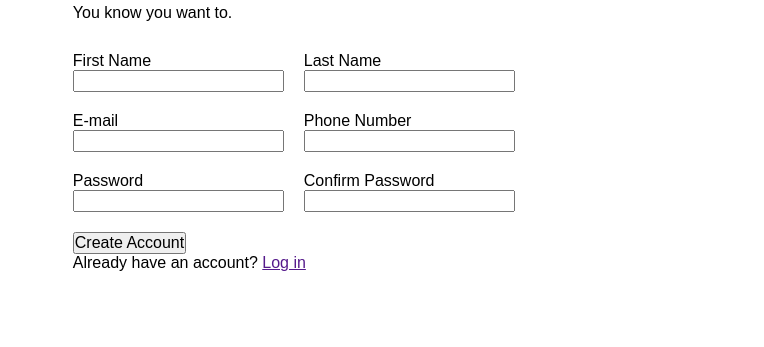
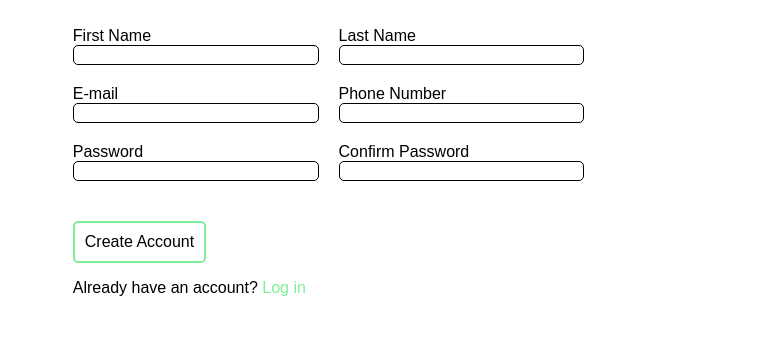
Before and after one commit to Miissy/Sign-UpForm, a plain HTML site: page index.html in a window 1280 px wide. Shown: the part 289-636 px from the top of the page, 516-1280 px from the left. Drawn offline with Linux system fonts and the light colour scheme.

Commit message:
Styles added, missing JS for error messages to finalize project

```diff
--- a/style.css
+++ b/style.css
@@ -1,5 +1,5 @@
 :root {
-    --main-color: #fff;
+    --main-color: #80ed99;
 }
 
 * {
@@ -56,6 +56,10 @@
     width: 60%;
 }
 
+.form-section {
+    display: flex;
+}
+
 .text-box {
     width: 80%;
     padding-bottom: 30px;
@@ -71,12 +75,52 @@ form {
 .input {
     display: flex;
     flex-flow: column wrap;
+    width: 40%;
+}
+
+input {
+    border-radius: 5px;
+    border: 1px solid black;
+}
+
+input:focus {
+    outline: none;
+    border: 2px solid var(--main-color);
 }
 
 /* Button and log in text */
 
+.btn {
+    margin-top: 10px;
+}
+
+.btn>button {
+    padding: 10px;
+    margin-bottom: 16px;
+    text-decoration: none;
+    background-color: #fff;
+    border: 2px solid var(--main-color);
+    border-radius: 5px;
+    cursor: pointer;
+}
+
+.btn>button:hover {
+    background-color: var(--main-color);
+    transition: 1s;
+}
+
+a {
+    text-decoration: none;
+    color: var(--main-color);
+}
+
+a:hover {
+    color: rgb(82, 82, 82);
+}
+
 /* Display error help message */
 
 .help {
+    color: rgb(255, 68, 68);
     display: none;
 }
```
